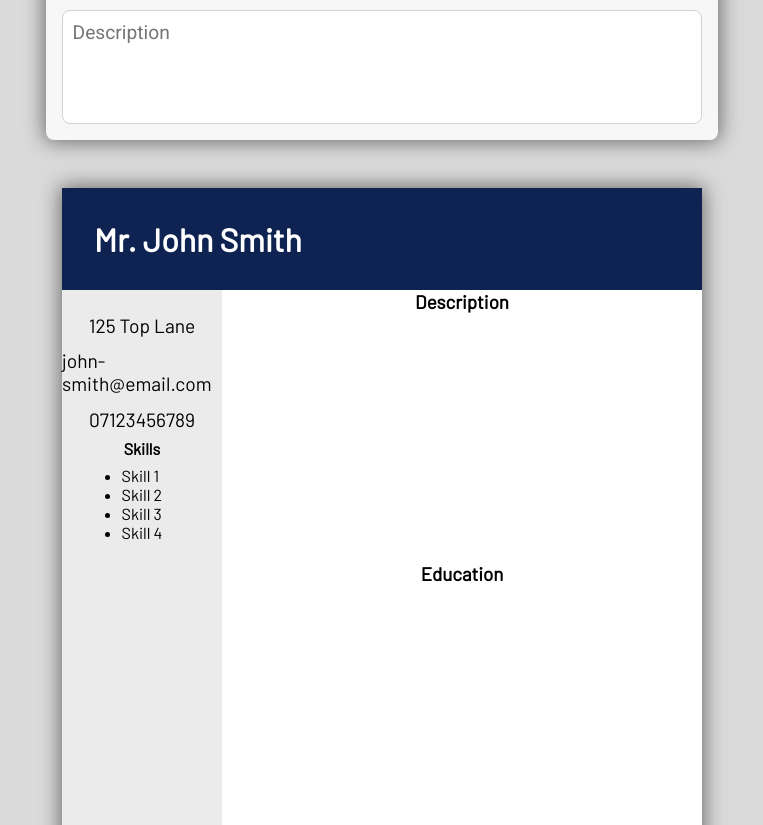
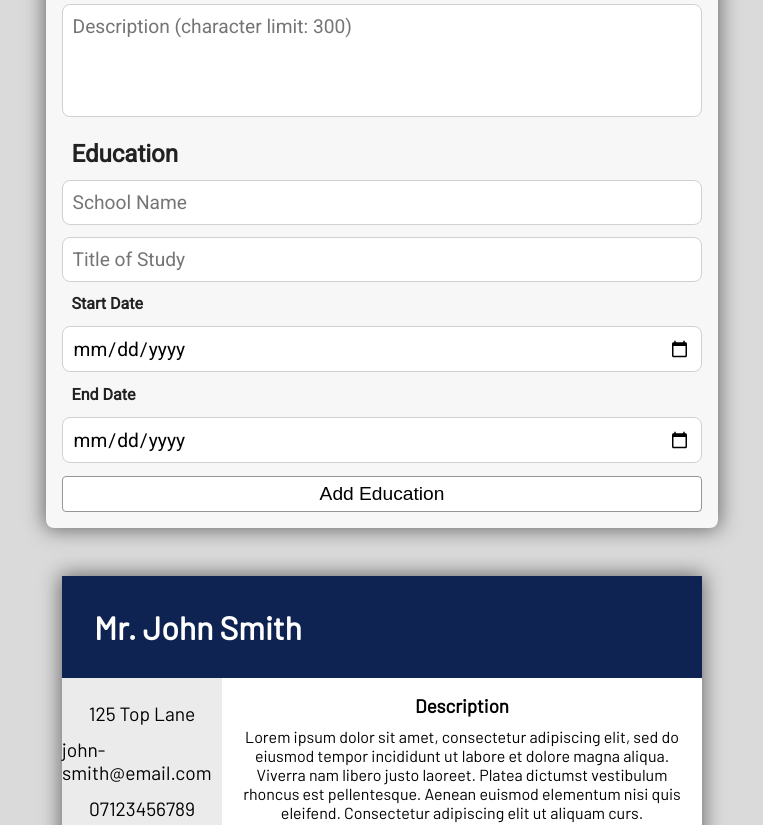
Before and after one commit to brajpatel/cv-project, a React (Create React App) app: page / in a window 1280 px wide. Shown: the part 527-1352 px from the top of the page, without its empty margins (258-1021 px from the left). Built offline with nearby package versions, Linux system fonts and the light colour scheme.

Commit message:
Add education section. Add description event handler

```diff
--- a/src/App.js
+++ b/src/App.js
@@ -1,13 +1,13 @@
 import './styles/App.css';
 import Banner from './components/Banner';
-import Editor from './components/Editor';
+import Main from './components/Main';
 
 
 function App() {
   return (
     <div className="App">
       <Banner/>
-      <Editor/>
+      <Main/>
     </div>
   );
 }
--- a/src/components/Editor.js
+++ b/src/components/Main.js
@@ -1,9 +1,11 @@
 import '../styles/editor.css'
 import React from "react";
+import uniqid from "uniqid";
 import Personal from "./form components/Personal";
+import Education from './form components/Education';
 import Preview from './Preview';
 
-class Editor extends React.Component {
+class Main extends React.Component {
     constructor() {
         super();
 
@@ -13,7 +15,8 @@ class Editor extends React.Component {
             surname: 'Smith',
             address: '125 Top Lane',
             email: 'john-smith@email.com',
-            phone: '07123456789'
+            phone: '07123456789',
+            description: 'Lorem ipsum dolor sit amet, consectetur adipiscing elit, sed do eiusmod tempor incididunt ut labore et dolore magna aliqua. Viverra nam libero justo laoreet. Platea dictumst vestibulum rhoncus est pellentesque. Aenean euismod elementum nisi quis eleifend. Consectetur adipiscing elit ut aliquam curs.'
         }
 
         this.handleTitle = this.handleTitle.bind(this);
@@ -22,6 +25,7 @@ class Editor extends React.Component {
         this.handleAddress = this.handleAddress.bind(this);
         this.handleEmail = this.handleEmail.bind(this);
         this.handlePhone = this.handlePhone.bind(this);
+        this.handleDescription = this.handleDescription.bind(this);
     }
 
     handleTitle(e) {
@@ -48,8 +52,12 @@ class Editor extends React.Component {
         this.setState({ phone: e.target.value })
     }
 
+    handleDescription(e) {
+        this.setState({ description: e.target.value })
+    }
+
     render() {
-        const { title, forename, surname, address, email, phone } = this.state;
+        const { title, forename, surname, address, email, phone, description } = this.state;
 
         return (
             <div>
@@ -61,7 +69,9 @@ class Editor extends React.Component {
                         handleAddress={this.handleAddress}
                         handleEmail={this.handleEmail}
                         handlePhone={this.handlePhone}
+                        handleDescription={this.handleDescription}
                     />
+                    <Education/>
                 </div>
                 <Preview
                     title={title}
@@ -70,10 +80,11 @@ class Editor extends React.Component {
                     address={address}
                     email={email}
                     phone={phone}
+                    description={description}
                 />
             </div>
         )
     }
 }
 
-export default Editor;
+export default Main;
--- a/src/components/Preview.js
+++ b/src/components/Preview.js
@@ -1,19 +1,19 @@
 import '../styles/preview.css'
 import React from "react";
-import Header from './preview components/Header';
-import Aside from './preview components/Aside';
-import Main from './preview components/Main';
+import Header from './preview components/Preview-Header';
+import Aside from './preview components/Preview-Aside';
+import Main from './preview components/Preview-Main';
 
 
 class Preview extends React.Component {
     render() {
-        const { title, forename, surname, address, email, phone } = this.props;
+        const { title, forename, surname, address, email, phone, description } = this.props;
 
         return (
             <div className="cv-preview">
                 <Header title={title} forename={forename} surname={surname}/>
                 <Aside address={address} email={email} phone={phone}/>
-                <Main/>
+                <Main description={description}/>
             </div>
         )
     }
--- /dev/null
+++ b/src/components/form components/Education.js
@@ -0,0 +1,22 @@
+import React from "react";
+
+class Education extends React.Component {
+    render() {
+        const { handleSchoolName, handleTitleOfStudy, handleStudyStart, handleStudyEnd } = this.props;
+
+        return(
+            <div>
+                <h2>Education</h2>
+                <input onChange={(e) => handleSchoolName(e)} placeholder="School Name" type="text"></input>
+                <input onChange={(e) => handleTitleOfStudy(e)} placeholder="Title of Study" type="text"></input>
+                <h4>Start Date</h4>
+                <input onChange={(e) => handleStudyStart(e)} placeholder="Study Start Date" type="date"></input>
+                <h4>End Date</h4>
+                <input onChange={(e) => handleStudyEnd(e)} placeholder="Study End Date" type="date"></input>
+                <button>Add Education</button>
+            </div>
+        )
+    }
+}
+
+export default Education;
--- a/src/components/form components/Personal.js
+++ b/src/components/form components/Personal.js
@@ -2,7 +2,7 @@ import React from "react";
 
 class Personal extends React.Component {
     render() {
-        const { handleTitle, handleForename, handleSurname, handleAddress, handleEmail, handlePhone } = this.props;
+        const { handleTitle, handleForename, handleSurname, handleAddress, handleEmail, handlePhone, handleDescription } = this.props;
 
         return (
             <div>
@@ -13,7 +13,7 @@ class Personal extends React.Component {
                 <input onChange={(e) => handleAddress(e)} placeholder="Address" type="text"></input>
                 <input onChange={(e) => handleEmail(e)} placeholder="Email" type="text"></input>
                 <input onChange={(e) => handlePhone(e)} placeholder="Phone Number" type="tel"></input>
-                <textarea rows="4" maxLength="300" placeholder="Description"></textarea>
+                <textarea onChange={(e) => handleDescription(e)} placeholder="Description (character limit: 300)" rows="4" maxLength="300"></textarea>
             </div>
         )
     }
--- a/src/components/preview components/Main.js
+++ b/src/components/preview components/Preview-Main.js
@@ -2,9 +2,12 @@ import React from "react";
 
 class Main extends React.Component {
     render() {
+        const { description } = this.props;
+
         return (
             <div className="preview-main">
                 <h3>Description</h3>
+                <p className="description">{description}</p>
                 <h3>Education</h3>
                 <h3>Work Experience</h3>
             </div>
--- a/src/styles/editor.css
+++ b/src/styles/editor.css
@@ -5,6 +5,9 @@
     border-radius: 8px;
     box-shadow: 0 0 20px 2px rgba(0, 0, 0, 0.5);
     padding: 1rem;
+    display: flex;
+    flex-direction: column;
+    gap: 0.8rem;
 }
 
 .cv-editor div {
@@ -13,10 +16,18 @@
     gap: 0.8rem;
 }
 
-.cv-editor div h2 {
+.cv-editor div h2,
+.cv-editor div h4 {
     font-family: 'Roboto', sans-serif;
     color: #222222;
-    margin: 0.5rem 0.6rem;
+}
+
+.cv-editor div h2 {
+    margin: 0.6rem 0.6rem 0 0.6rem;
+}
+
+.cv-editor div h4 {
+    margin: 0 0.6rem;
 }
 
 .cv-editor div textarea {
@@ -38,3 +49,13 @@
     background: #f3f3f3;
     border-color: rgb(180, 180, 180);
 }
+
+button {
+    outline: none;
+    cursor: pointer;
+    padding: 6px 12px;
+    background-color: white;
+    border: 1px solid rgb(150, 150, 150);
+    border-radius: 4px;
+    font-size: 1.2rem;
+}
--- a/src/styles/preview.css
+++ b/src/styles/preview.css
@@ -46,11 +46,15 @@
     align-items: center;
 }
 
-
-
 .preview-main {
     grid-area: 2 / 2 / 3 / 3;
-    display: grid;
-    grid-template-rows: repeat(3, 1fr);
-    justify-items: center;
+    display: flex;
+    flex-direction: column;
+    align-items: center;
+    gap: 0.6rem;
+    padding: 1rem 1.2rem;
 }
+
+.description {
+    text-align: center;
+}
```
Also changed, not shown: src/components/form components/Skills.js (added, +11 -0 lines), src/components/form components/Work.js (added), src/components/preview components/Preview-Aside.js (renamed from src/components/preview components/Aside.js), src/components/preview components/Preview-Header.js (renamed from src/components/preview components/Header.js).
